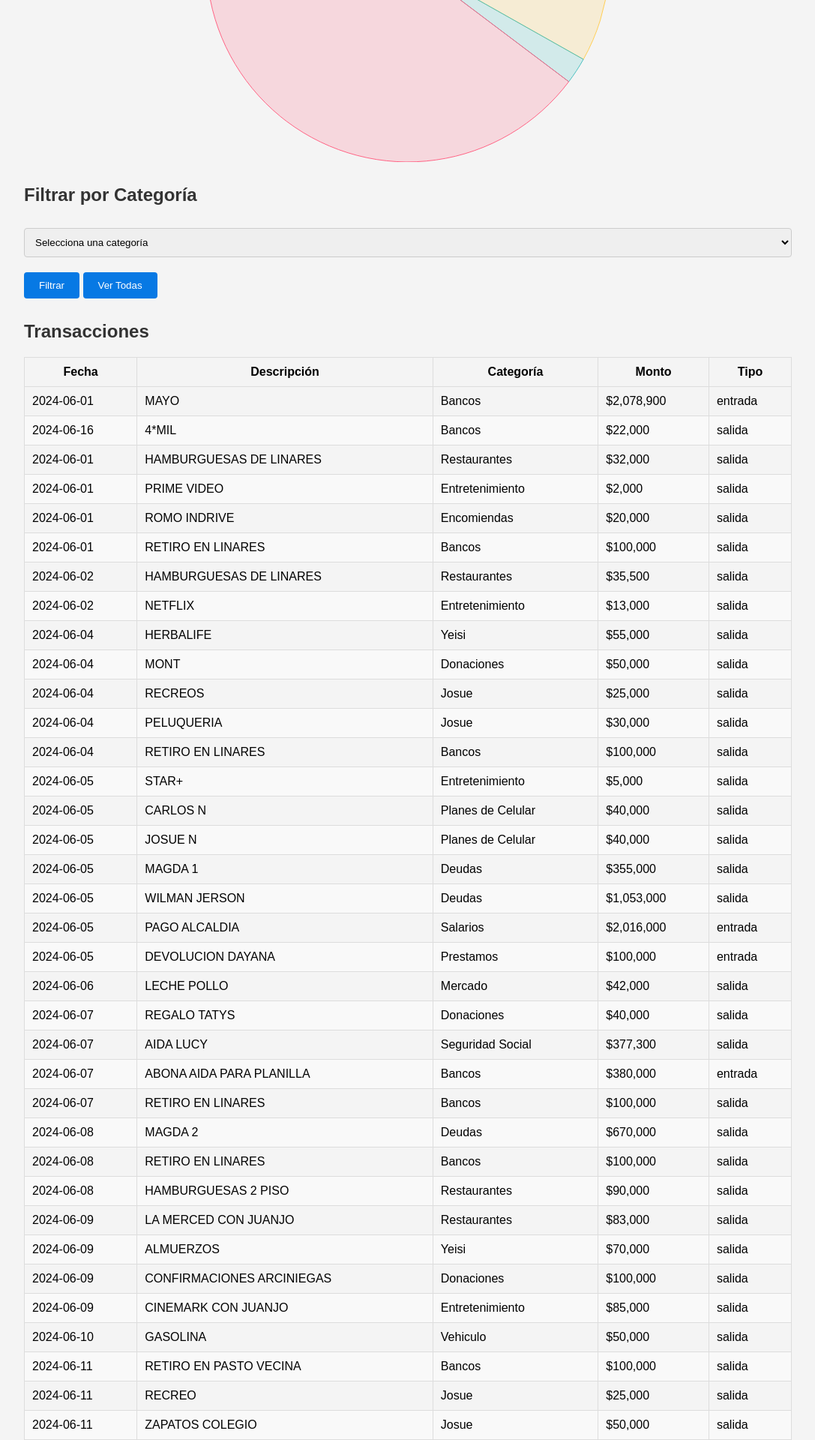
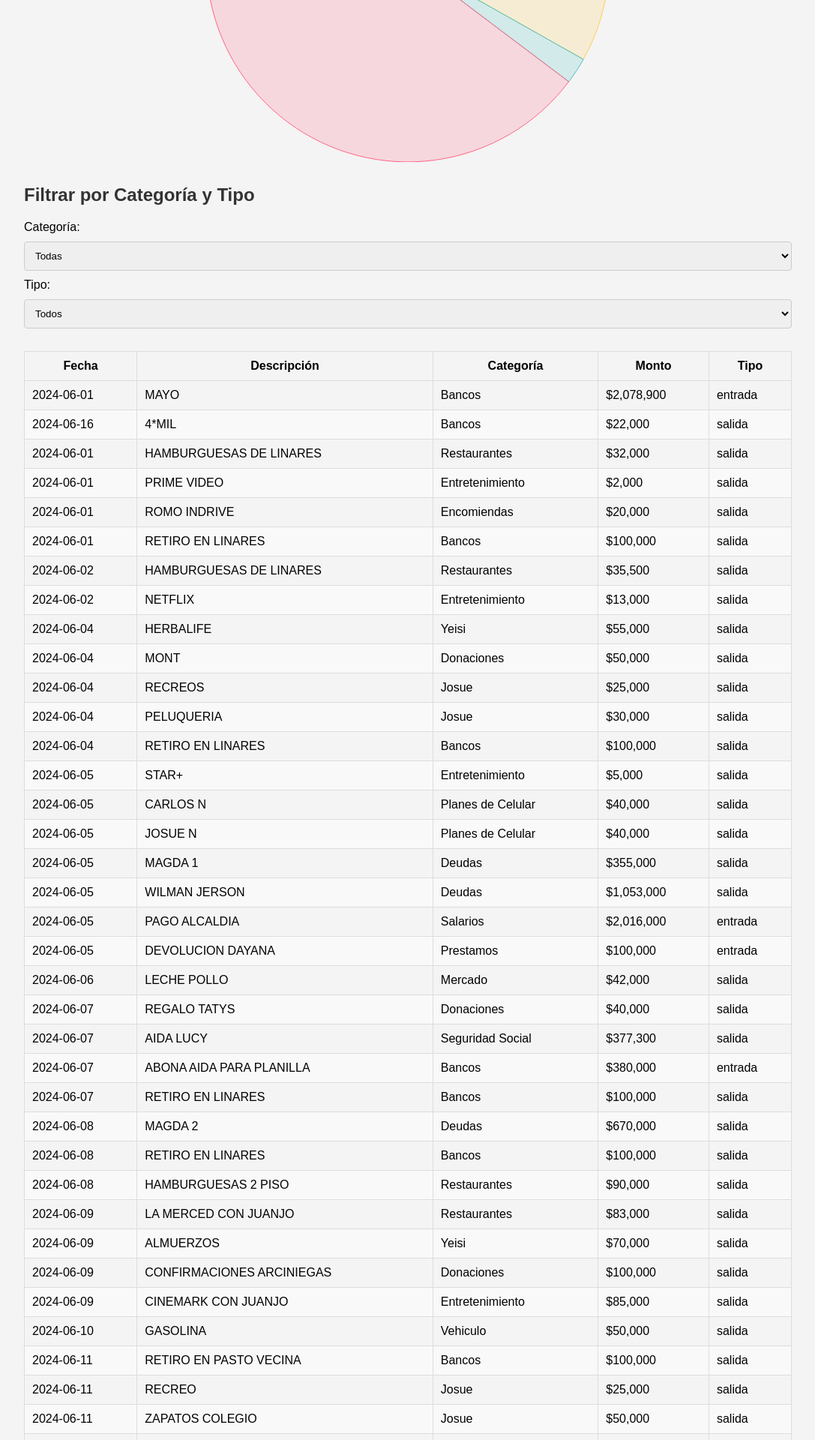
Before and after one commit to CARLOSNR9/control-de-gastos, a Flask app: page /reportes in a window 1280 px wide. Shown: the part 969-2889 px from the top of the page at 75% size, without its empty margins (96-1183 px from the left). Run offline with Flask 3, Linux system fonts and the light colour scheme; data comes from the database, SQL or seed files in the repository; both versions use the stored data as it was after the commit.

Commit message:
Actualización de la aplicación y corrección de errores

```diff
--- a/app.py
+++ b/app.py
@@ -1,11 +1,31 @@
 from flask import Flask, request, jsonify, render_template
+from flask_sqlalchemy import SQLAlchemy
 from sqlalchemy import create_engine, Column, Integer, String, Float, DateTime
 from sqlalchemy.ext.declarative import declarative_base
 from sqlalchemy.orm import sessionmaker
 from datetime import datetime
-from models import Transaccion, Categoria, Base
+import os
 
 app = Flask(__name__)
+app.config['SQLALCHEMY_DATABASE_URI'] = 'sqlite:///transacciones.db'
+app.config['SQLALCHEMY_TRACK_MODIFICATIONS'] = False
+db = SQLAlchemy(app)
+
+Base = declarative_base()
+
+class Transaccion(Base):
+    __tablename__ = 'transacciones'
+    id = Column(Integer, primary_key=True)
+    descripcion = Column(String(100))
+    categoria = Column(String(50))
+    monto = Column(Float)
+    fecha = Column(DateTime)
+    tipo = Column(String(10))
+
+class Categoria(Base):
+    __tablename__ = 'categorias'
+    id = Column(Integer, primary_key=True)
+    nombre = Column(String(50))
 
 # Crear una sesión
 engine = create_engine('sqlite:///transacciones.db')
@@ -15,7 +35,8 @@ session = Session()
 
 @app.route('/')
 def index():
-    return render_template('index.html')
+    transacciones = session.query(Transaccion).order_by(Transaccion.fecha.desc()).all()
+    return render_template('index.html', transacciones=transacciones)
 
 @app.route('/categorias')
 def categorias():
--- a/templates/reportes.html
+++ b/templates/reportes.html
@@ -27,15 +27,20 @@
             <canvas id="desgloseCategoria"></canvas>
         </div>
 
-        <h2>Filtrar por Categoría</h2>
-        <select id="filtroCategoria">
-            <option value="">Selecciona una categoría</option>
-        </select>
-        <button type="button" onclick="filtrarPorCategoria()">Filtrar</button>
-        <button type="button" onclick="verTodasLasTransacciones()">Ver Todas</button>
-
-        <h2>Transacciones</h2>
-        <table id="transaccionesTable">
+        <h2>Filtrar por Categoría y Tipo</h2>
+        <div class="filters">
+            <label for="filtroCategoria">Categoría:</label>
+            <select id="filtroCategoria" onchange="filtrarPorFiltros()">
+                <option value="">Todas</option>
+            </select>
+            <label for="filtroTipo">Tipo:</label>
+            <select id="filtroTipo" onchange="filtrarPorFiltros()">
+                <option value="">Todos</option>
+                <option value="entrada">Entrada</option>
+                <option value="salida">Salida</option>
+            </select>
+        </div>
+        <table id="transaccionesTable" class="styled-table">
             <thead>
                 <tr>
                     <th>Fecha</th>
@@ -49,24 +54,19 @@
                 <!-- Las transacciones se cargarán aquí dinámicamente -->
             </tbody>
         </table>
+        <div id="totalIngresos" style="text-align: right; font-weight: bold; margin-top: 10px;"></div>
+        <div id="totalGastos" style="text-align: right; font-weight: bold; margin-top: 10px;"></div>
+        <div id="totalFiltrado" style="text-align: right; font-weight: bold; margin-top: 10px;"></div>
     </div>
 
     <script>
+        let transaccionesGlobal = [];
+
         fetch('/datos_reportes')
             .then(response => response.json())
             .then(datos => {
                 // Actualizar el título de Resumen Mensual
                 document.getElementById('resumenMensualTitulo').textContent = `Resumen Mensual hasta ${datos.fechaUltimaTransaccion}`;
-
-                // Cargar categorías en el filtro
-                const filtroCategoria = document.getElementById('filtroCategoria');
-                filtroCategoria.innerHTML = '<option value="">Selecciona una categoría</option>';
-                datos.desgloseCategoria.forEach(categoria => {
-                    const option = document.createElement('option');
-                    option.value = categoria.categoria;
-                    option.textContent = categoria.categoria;
-                    filtroCategoria.appendChild(option);
-                });
 
                 // Resumen Mensual
                 const resumenMensualData = {
@@ -123,10 +123,17 @@
                 };
 
                 const ctxDesgloseCategoria = document.getElementById('desgloseCategoria').getContext('2d');
-                new Chart(ctxDesgloseCategoria, {
+                const desgloseCategoriaChart = new Chart(ctxDesgloseCategoria, {
                     type: 'pie',
                     data: desgloseCategoriaData,
                     options: {
+                        onClick: (event, elements) => {
+                            if (elements.length > 0) {
+                                const index = elements[0].index;
+                                const categoriaSeleccionada = desgloseCategoriaData.labels[index];
+                                filtrarPorCategoria(categoriaSeleccionada);
+                            }
+                        },
                         plugins: {
                             tooltip: {
                                 callbacks: {
@@ -142,33 +149,43 @@
                     }
                 });
 
+                // Guardar las transacciones globalmente para el filtrado
+                transaccionesGlobal = datos.transacciones;
+
                 // Cargar transacciones en la tabla
                 cargarTransacciones(datos.transacciones);
+                calcularTotales(datos.transacciones);
+
+                // Cargar las opciones de categorías en el filtro
+                const filtroCategoria = document.getElementById('filtroCategoria');
+                const categoriasUnicas = [...new Set(datos.transacciones.map(t => t.categoria))];
+                categoriasUnicas.forEach(categoria => {
+                    const option = document.createElement('option');
+                    option.value = categoria;
+                    option.textContent = categoria;
+                    filtroCategoria.appendChild(option);
+                });
             });
 
-        function filtrarPorCategoria() {
-            const categoriaSeleccionada = document.getElementById('filtroCategoria').value;
-            if (categoriaSeleccionada === "") {
-                fetch('/datos_reportes')
-                    .then(response => response.json())
-                    .then(datos => {
-                        cargarTransacciones(datos.transacciones);
-                    });
-            } else {
-                fetch(`/obtener_transacciones?categoria=${categoriaSeleccionada}`)
-                    .then(response => response.json())
-                    .then(transacciones => {
-                        cargarTransacciones(transacciones);
-                    });
-            }
+        function filtrarPorCategoria(categoria) {
+            const filtroCategoria = document.getElementById('filtroCategoria');
+            filtroCategoria.value = categoria;
+
+            filtrarPorFiltros();
         }
 
-        function verTodasLasTransacciones() {
-            fetch('/datos_reportes')
-                .then(response => response.json())
-                .then(datos => {
-                    cargarTransacciones(datos.transacciones);
-                });
+        function filtrarPorFiltros() {
+            const categoriaSeleccionada = document.getElementById('filtroCategoria').value;
+            const tipoSeleccionado = document.getElementById('filtroTipo').value;
+
+            const transaccionesFiltradas = transaccionesGlobal.filter(transaccion => {
+                return (categoriaSeleccionada === "" || transaccion.categoria === categoriaSeleccionada) &&
+                       (tipoSeleccionado === "" || transaccion.tipo === tipoSeleccionado);
+            });
+
+            cargarTransacciones(transaccionesFiltradas);
+            calcularTotales(transaccionesFiltradas);
+            calcularTotalFiltrado(transaccionesFiltradas);
         }
 
         function cargarTransacciones(transacciones) {
@@ -183,6 +200,32 @@
                 row.insertCell(4).innerText = transaccion.tipo;
             });
         }
+
+        function calcularTotales(transacciones) {
+            let totalIngresos = 0;
+            let totalGastos = 0;
+
+            transacciones.forEach(transaccion => {
+                if (transaccion.tipo === 'entrada') {
+                    totalIngresos += transaccion.monto;
+                } else if (transaccion.tipo === 'salida') {
+                    totalGastos += transaccion.monto;
+                }
+            });
+
+            document.getElementById('totalIngresos').innerText = `Total Ingresos: $${totalIngresos.toLocaleString()}`;
+            document.getElementById('totalGastos').innerText = `Total Gastos: $${totalGastos.toLocaleString()}`;
+        }
+
+        function calcularTotalFiltrado(transacciones) {
+            let totalFiltrado = 0;
+
+            transacciones.forEach(transaccion => {
+                totalFiltrado += transaccion.monto;
+            });
+
+            document.getElementById('totalFiltrado').innerText = `Total Filtrado: $${totalFiltrado.toLocaleString()}`;
+        }
     </script>
 </body>
 </html>
```
Also changed, not shown: transacciones.db.
